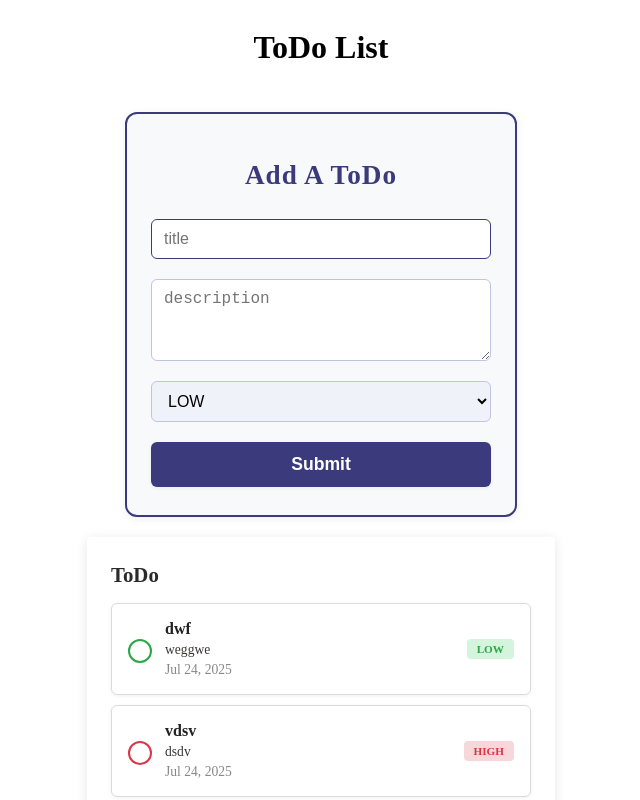
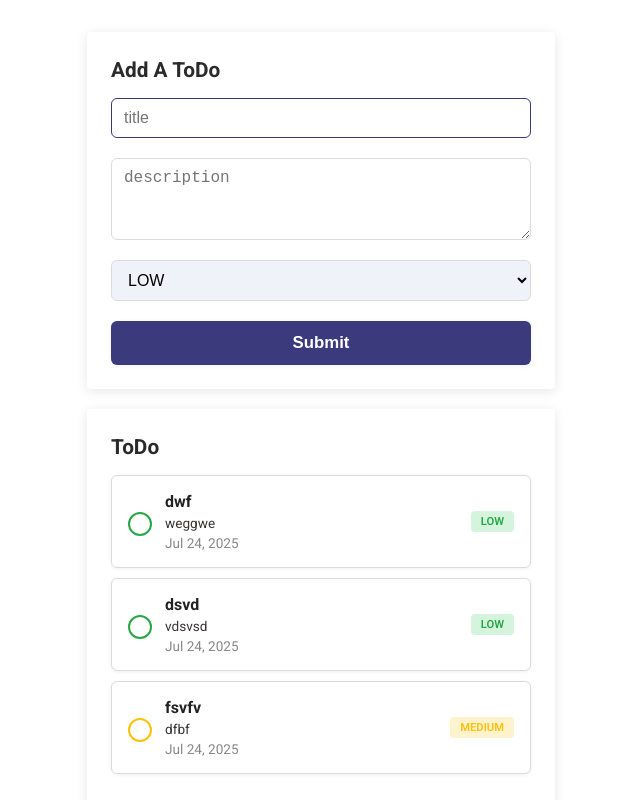
Before and after one commit to moizzulfiqarspursol/todo-app, an Angular app: page / in a window 1280 px wide. Shown: the top 800 px of the page, without its empty margins (319-959 px from the left). Built offline with nearby package versions, Linux system fonts and the light colour scheme; data requests are answered from the project's data file.

Commit message:
Completed

```diff
--- a/src/app/app.component.html
+++ b/src/app/app.component.html
@@ -1,5 +1,4 @@
 <div class="main-container">
-  <h1>ToDo List</h1>
   <app-form></app-form>
   <app-list></app-list>
 </div>
--- a/src/app/todo/form/form.component.html
+++ b/src/app/todo/form/form.component.html
@@ -2,7 +2,7 @@
   {{ savedMessage }}
 </div>
 <div class="form-container">
-  <h1>Add A ToDo</h1>
+  <h2>Add A ToDo</h2>
   <input #titleInput [(ngModel)]="title" placeholder="title"/>
   <textarea [(ngModel)]="description" placeholder="description"></textarea>
   <select [(ngModel)]="priority">
--- a/src/app/todo/form/form.component.scss
+++ b/src/app/todo/form/form.component.scss
@@ -1,37 +1,68 @@
+$color-low: #28a745;
+$color-medium: #ffc107;
+$color-high: #dc3545;
+
+$bg-low: #d4f4dd;
+$bg-medium: #fff3cd;
+$bg-high: #f8d7da;
+
+$form-accent: #3a3a7c;
+$form-bg: #ffffff;
+$form-border: rgb(223, 218, 218);
+
+@mixin input-style {
+  padding: 10px 12px;
+  border: 1.5px solid $form-border;
+  border-radius: 6px;
+  font-size: 1rem;
+  background: #fff;
+  transition: border 0.2s;
+  margin-bottom: 4px;
+
+  &:focus {
+    border-color: $form-accent;
+    outline: none;
+  }
+}
+
+@mixin card-box {
+  background: $form-bg;
+  border: 1px solid $form-border;
+  border-radius: 6px;
+  box-shadow: 0 1px 4px rgba(0, 0, 0, 0.06);
+}
+
 .form-container {
   display: flex;
   flex-direction: column;
   gap: 16px;
-  width: 340px;
-  padding: 28px 24px;
-  margin: 24px auto 0 auto;
-  border: 2px solid #3a3a7c;
-  border-radius: 12px;
-  background: #f8f9fa;
-  box-shadow: 0 2px 8px rgba(60,60,120,0.08);
+  width: 420px;
+  padding: 24px;
+  margin: 24px auto 0;
+  @include card-box;
+  background: white;
+  border: 0px solid white;
+  border-radius: 4px;;
+  box-shadow: 0 2px 12px rgba(0, 0, 0, 0.10);
 
   h1 {
     text-align: center;
-    font-size: 1.7rem;
-    color: #3a3a7c;
-    margin-bottom: 12px;
-    letter-spacing: 1px;
+    font-size: 1.5rem;
+    color: $form-accent;
+    margin-bottom: 8px;
+    letter-spacing: 0.5px;
   }
 
-  input, textarea, select {
-    // width: 100%;
-    padding: 10px 12px;
-    border: 1.5px solid #bfc4e2;
-    border-radius: 6px;
-    font-size: 1rem;
-    background: #fff;
-    transition: border 0.2s;
-    margin-bottom: 4px;
+  h2 {
+    font-size: 1.3rem;
+    color: #2a2a2a;
+    margin: 2px 0px 0px 0px;
+  }
 
-    &:focus {
-      border-color: #3a3a7c;
-      outline: none;
-    }
+  input,
+  textarea,
+  select {
+    @include input-style;
   }
 
   textarea {
@@ -47,18 +78,18 @@
   button {
     width: 100%;
     padding: 12px;
-    background-color: #3a3a7c;
+    background-color: $form-accent;
     color: white;
     border: none;
     border-radius: 6px;
     cursor: pointer;
-    font-size: 1.1rem;
+    font-size: 1.05rem;
     font-weight: 600;
-    box-shadow: 0 1px 4px rgba(60,60,120,0.07);
+    box-shadow: 0 1px 4px rgba(60, 60, 120, 0.07);
     transition: background 0.2s;
 
     &:hover {
-      background-color: #23235a;
+      background-color: darken($form-accent, 10%);
     }
   }
 }
@@ -67,11 +98,13 @@
   background-color: #4caf50;
   color: white;
   padding: 10px 16px;
-  margin-bottom: 12px;
+  margin: 16px auto 8px auto;
   border-radius: 4px;
   font-weight: 500;
   box-shadow: 0 2px 6px rgba(0, 0, 0, 0.2);
+  width: 420px;
   animation: fadeInOut 3s ease-in-out forwards;
+  text-align: center;
 }
 
 @keyframes fadeInOut {
--- a/src/app/todo/list/list.component.html
+++ b/src/app/todo/list/list.component.html
@@ -25,7 +25,7 @@
         <span class="custom-checkbox"></span>
       </label>
 
-      <div class="todo-details">
+      <div class="todo-details completed">
         <span class="todo-title">{{ item.title }}</span>
         <span class="todo-desc">{{ item.description }}</span>
         <span class="todo-date">{{ item.createdAt | date: 'mediumDate' }}</span>
--- a/src/app/todo/list/list.component.scss
+++ b/src/app/todo/list/list.component.scss
@@ -1,4 +1,3 @@
-// 🔧 Variables
 $color-low: #28a745;
 $color-medium: #ffc107;
 $color-high: #dc3545;
@@ -7,13 +6,11 @@ $bg-low: #d4f4dd;
 $bg-medium: #fff3cd;
 $bg-high: #f8d7da;
 
-// 🔁 Mixin
 @mixin priority-style($bg, $color) {
   background-color: $bg;
   color: $color;
 }
 
-// 🔲 Styles
 .list-container {
   display: flex;
   flex-direction: column;
@@ -74,8 +71,8 @@ box-shadow: 0 2px 12px rgba(0, 0, 0, 0.10);
       &:checked + .custom-checkbox::after {
         content: '';
         position: absolute;
-        top: 1px;
-        left: 7px;
+        top: 1.5px;
+        left: 6px;
         width: 6px;
         height: 11px;
         border: solid white;
@@ -115,23 +112,30 @@ box-shadow: 0 2px 12px rgba(0, 0, 0, 0.10);
     flex-direction: column;
     margin-left: 5px;
     gap: 4px;
+
+    &.completed {
+      text-decoration: line-through;
+    }
   }
 
   .todo-title {
     font-weight: bold;
     font-size: 1rem;
     color: #222;
+
   }
 
   .todo-desc {
     font-size: 0.85rem;
     color: #3a3535;
+
   }
 
 
   .todo-date {
     font-size: 0.85rem;
     color: #888;
+
   }
 
   .todo-priority {
--- a/src/db.json
+++ b/src/db.json
@@ -14,7 +14,7 @@
       "description": "vdsvsd",
       "priority": "LOW",
       "createdAt": "2025-07-24T08:03:39.938Z",
-      "completed": true
+      "completed": false
     },
     {
       "id": "013f",
@@ -22,6 +22,14 @@
       "description": "dsdv",
       "priority": "HIGH",
       "createdAt": "2025-07-24T08:03:44.210Z",
+      "completed": true
+    },
+    {
+      "id": "1774",
+      "title": "fsvfv",
+      "description": "dfbf",
+      "priority": "MEDIUM",
+      "createdAt": "2025-07-24T08:29:27.560Z",
       "completed": false
     }
   ]
--- a/src/styles.scss
+++ b/src/styles.scss
@@ -1 +1,12 @@
 /* You can add global styles to this file, and also import other style files */
+@import url('https://fonts.googleapis.com/css2?family=Inter:ital,opsz,wght@0,14..32,100..900;1,14..32,100..900&display=swap');
+@import url('https://fonts.googleapis.com/css2?family=Inter:ital,opsz,wght@0,14..32,100..900;1,14..32,100..900&family=Open+Sans:ital,wght@0,300..800;1,300..800&family=Roboto:ital,wght@0,100..900;1,100..900&display=swap');
+
+// body {
+//   font-family: 'Inter', sans-serif;
+// }
+
+
+body {
+  font-family: 'Roboto', sans-serif;
+}
```
